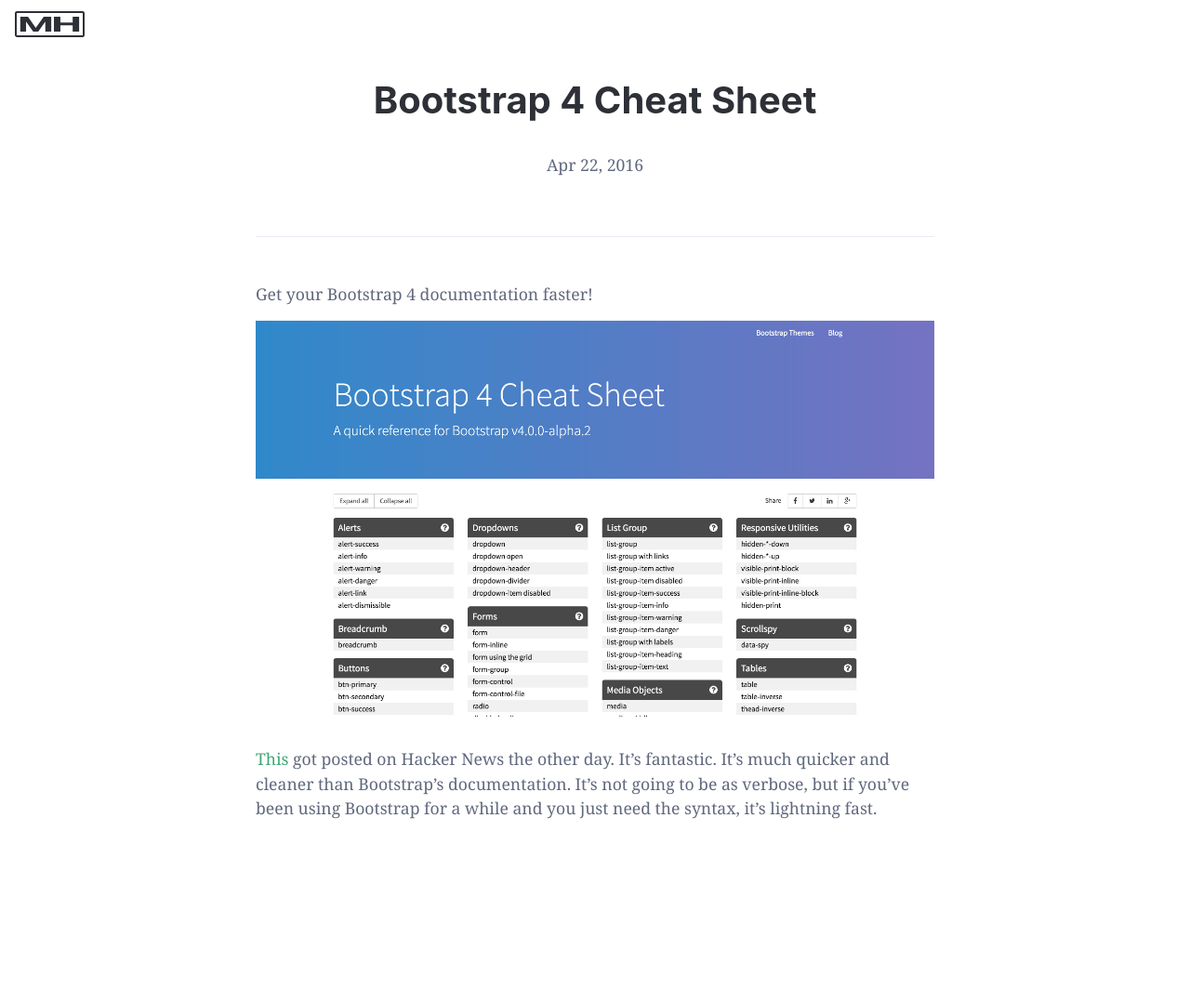
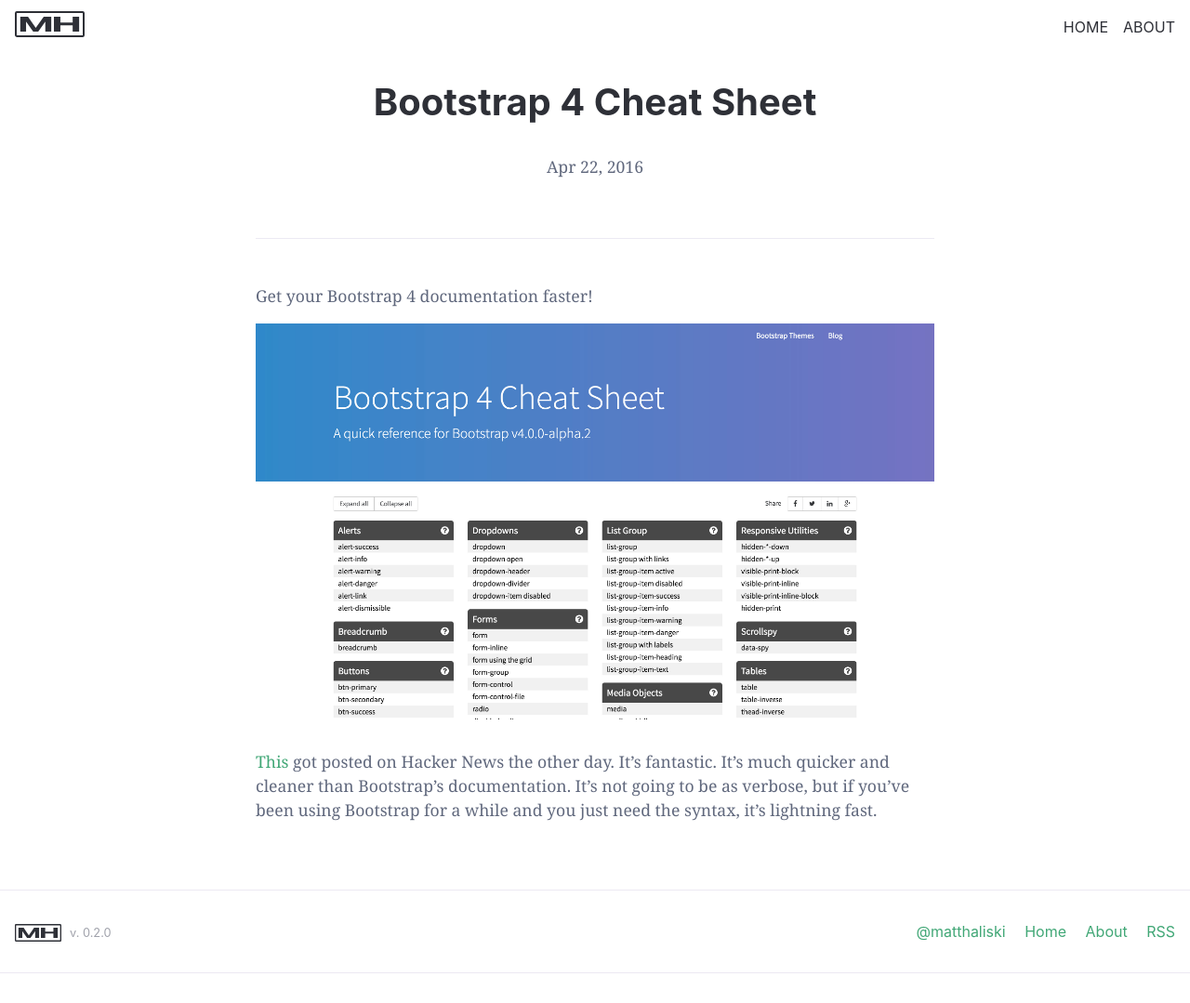
Before and after one commit to matthaliski/matthaliski.github.io, a Jekyll site: the page built from _posts/2016-04-22-bootstrap-4-cheat-sheet.md, in a window 1280 px wide. Shown: the whole page at 93% size. Built offline with Jekyll 4.4.1, drawn with Linux system fonts in a browser that asks for light colours; nearby versions of some CDN libraries; before the commit the page ends 954 px from its top, so only the background shows below that.

```diff
--- a/_config.yml
+++ b/_config.yml
@@ -24,10 +24,10 @@ markdown: kramdown
 #   syntax_highlighter: rouge
 
 # Outputting
-permalink: /:year/:month/:day/:title
+permalink: /blog/:year/:month/:day/:title
 
 # Site Version
-version: 0.1.0
+version: 0.2.0
 
 # Pagination
 paginate: 10
--- a/_includes/footer.html
+++ b/_includes/footer.html
@@ -1,2 +1,12 @@
+<footer class="site-footer">
+  <a href="{{ site.baseurl }}/"><img src="/images/matt-haliski-logo.svg" alt="Matt Haliski" class="footer-logo" /></a> &nbsp;<small class="text-muted">v. {{ site.version }}</small>
+  <nav class="nav nav-inline pull-sm-right">
+    <a class="nav-link" href="https://twitter.com/matthaliski" target="_blank">@matthaliski</a>
+    <a class="nav-link" href="{{ site.baseurl }}/">Home</a>
+    <a class="nav-link" href="{{ site.baseurl }}/about">About</a>
+    <a class="nav-link" href="{{ site.baseurl }}/feed.xml">RSS</a>
+  </nav>
+</footer>
+
 <script src="https://ajax.googleapis.com/ajax/libs/jquery/2.1.4/jquery.min.js"></script>
 <script src="/javascripts/bootstrap.min.js"></script>
--- a/_includes/header.html
+++ b/_includes/header.html
@@ -2,4 +2,18 @@
   <a href="{{ site.baseurl }}/" class="navbar-brand">
     <img src="/images/matt-haliski-logo.svg" alt="Matt Haliski" class="header-logo" />
   </a>
+  <button class="navbar-toggler hidden-sm-up pull-xs-right" type="button" data-toggle="collapse" data-target="#mainNav">
+    &#9776;
+  </button>
+  <div class="collapse navbar-toggleable-sm pull-sm-right" id="mainNav">
+    <ul class="nav navbar-nav clearfix">
+      <li class="nav-item">
+        <a href="{{ site.baseurl }}/" class="nav-link">Home</a>
+      </li>
+      <li class="nav-item">
+        <a href="{{ site.baseurl }}/about" class="nav-link">About</a>
+      </li>
+    </ul>
+  </div>
+
 </nav>
```
Also changed, not shown: about.md (+1 -1 lines), index.html (+13 -0 lines).
